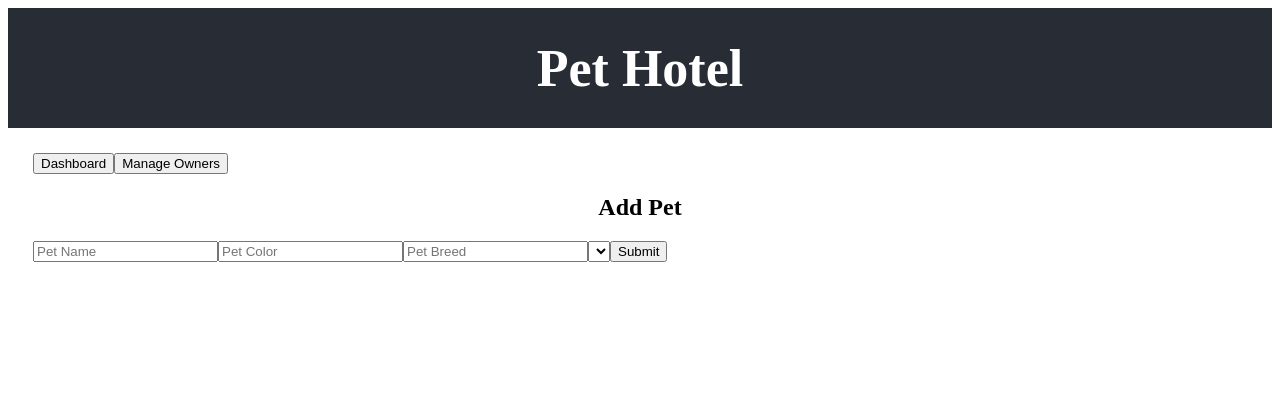
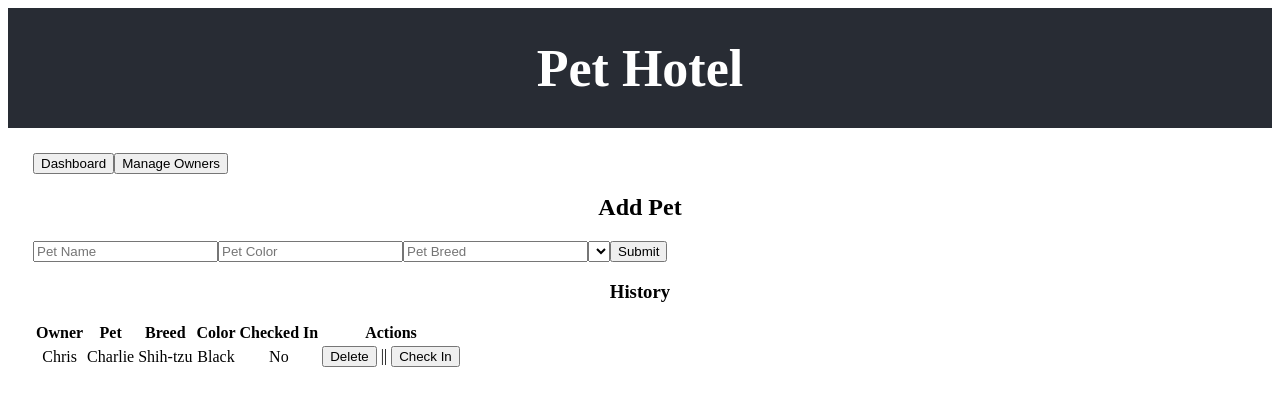
Before and after one commit to T-Dourgarian/Pet-Hotel-Client, a React (Create React App) app: page / in a window 1280 px wide. Shown: the top 406 px of the page. Built offline with nearby package versions, Linux system fonts and the light colour scheme.

Commit message:
client-side completed

```diff
--- a/src/components/App.js
+++ b/src/components/App.js
@@ -1,9 +1,10 @@
 import React, { Component } from 'react';
 import './App.css';
-import Owner from './Owners/Owners';
 
 // component imports
 import PetForm from './PetForm/PetForm';
+import Owners from './Owners/Owners';
+import PetTable from './PetTable/PetTable'
 
 class App extends Component {
   state = {
@@ -30,14 +31,12 @@ class App extends Component {
           {!this.state.mode &&
             <>
               <PetForm />
-              {/* pet form component here
-          pet table component here */}
+              <PetTable />
             </>
           }
           {this.state.mode &&
             <>
-              {/* owner form component here
-          owner table component here */}
+              <Owners />
             </>
           }
         </div>
--- a/src/components/PetTable/PetTable.js
+++ b/src/components/PetTable/PetTable.js
@@ -8,7 +8,7 @@ export class PetTable extends Component {
             <div>
                 <h3>History</h3>
                 <table>
-                    <th>
+                    <thead>
                         <tr>
                             <th>Owner</th>
                             <th>Pet</th>
@@ -17,8 +17,8 @@ export class PetTable extends Component {
                             <th>Checked In</th>
                             <th>Actions</th>
                         </tr>
-                    </th>
-                    <tb>
+                    </thead>
+                    <tbody>
                         <tr>
                             <td>Chris</td>
                             <td>Charlie</td>
@@ -38,7 +38,7 @@ export class PetTable extends Component {
                             </tr>
                         )
   )} */}
-                    </tb>
+                    </tbody>
                 </table>
             </div>
         )
--- a/src/index.js
+++ b/src/index.js
@@ -62,10 +62,10 @@ function* addOwnerSaga(action) {
 
 function* addPetSaga(action) {
     try {
-        console.log(action.payload);
+        yield console.log(action.payload);
     }
     catch (error) {
-        console.log('error in addPetSaga', error);
+        yield console.log('error in addPetSaga', error);
     }
 }
 
```
